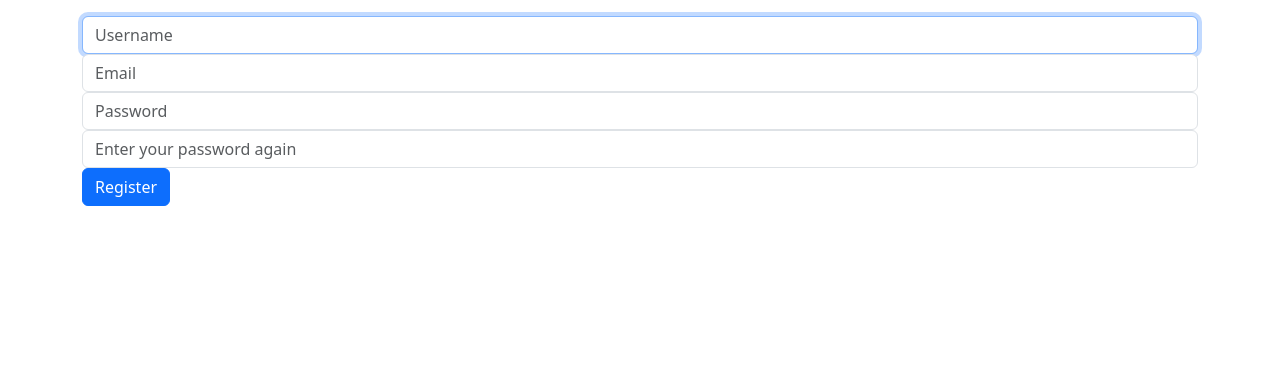
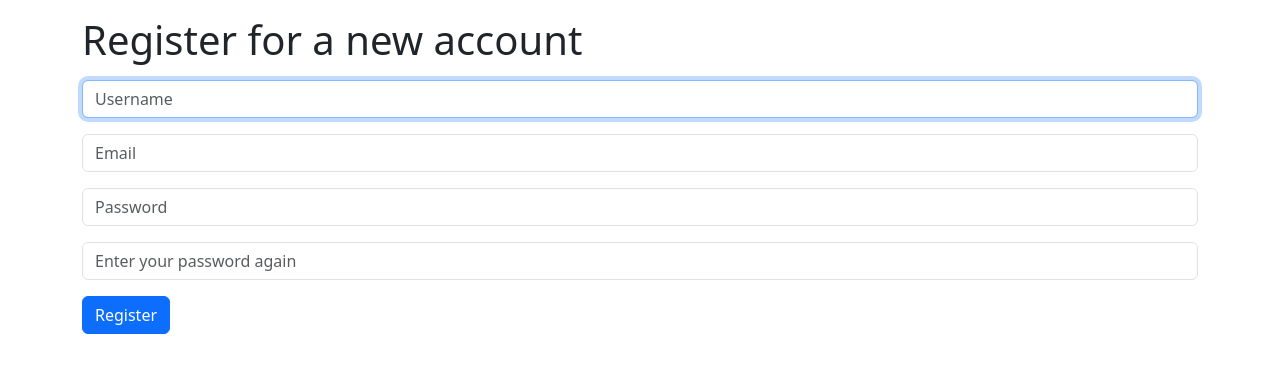
Before and after one commit to waffledood/huddle-hub, a Django app: page /huddlehub/register/ in a window 1280 px wide. Shown: the part 56-429 px from the top of the page. Run offline with Django 4.2, Linux system fonts and the light colour scheme.

Commit message:
Update styling in register.html

```diff
--- a/backend/templates/register.html
+++ b/backend/templates/register.html
@@ -7,19 +7,20 @@
         {{ message }}
       </div>
     {% endif %}
+    <h1 class="mb-3">Register for a new account</h1>
     <form action="{% url 'register' %}" method="post">
       {% csrf_token %}
-        <div class="form-group">
-            <input autofocus class="form-control" type="text" name="username" placeholder="Username">
+      <div class="form-group mb-3">
+        <input autofocus class="form-control" type="text" name="username" placeholder="Username" required>
       </div>
-        <div class="form-group">
-            <input autofocus class="form-control" type="text" name="email" placeholder="Email">
+      <div class="form-group mb-3">
+        <input autofocus class="form-control" type="text" name="email" placeholder="Email" required>
       </div>
-        <div class="form-group">
-            <input class="form-control" type="password" name="password" placeholder="Password">
+      <div class="form-group mb-3">
+        <input class="form-control" type="password" name="password" placeholder="Password" required>
       </div>
-        <div class="form-group">
-            <input class="form-control" type="password" name="confirmation" placeholder="Enter your password again">
+      <div class="form-group mb-3">
+        <input class="form-control" type="password" name="confirmation" placeholder="Enter your password again" required>
       </div>
       <input class="btn btn-primary" type="submit" value="Register">
     </form>
```
Lines whose indentation alone changed are shown as unchanged.
